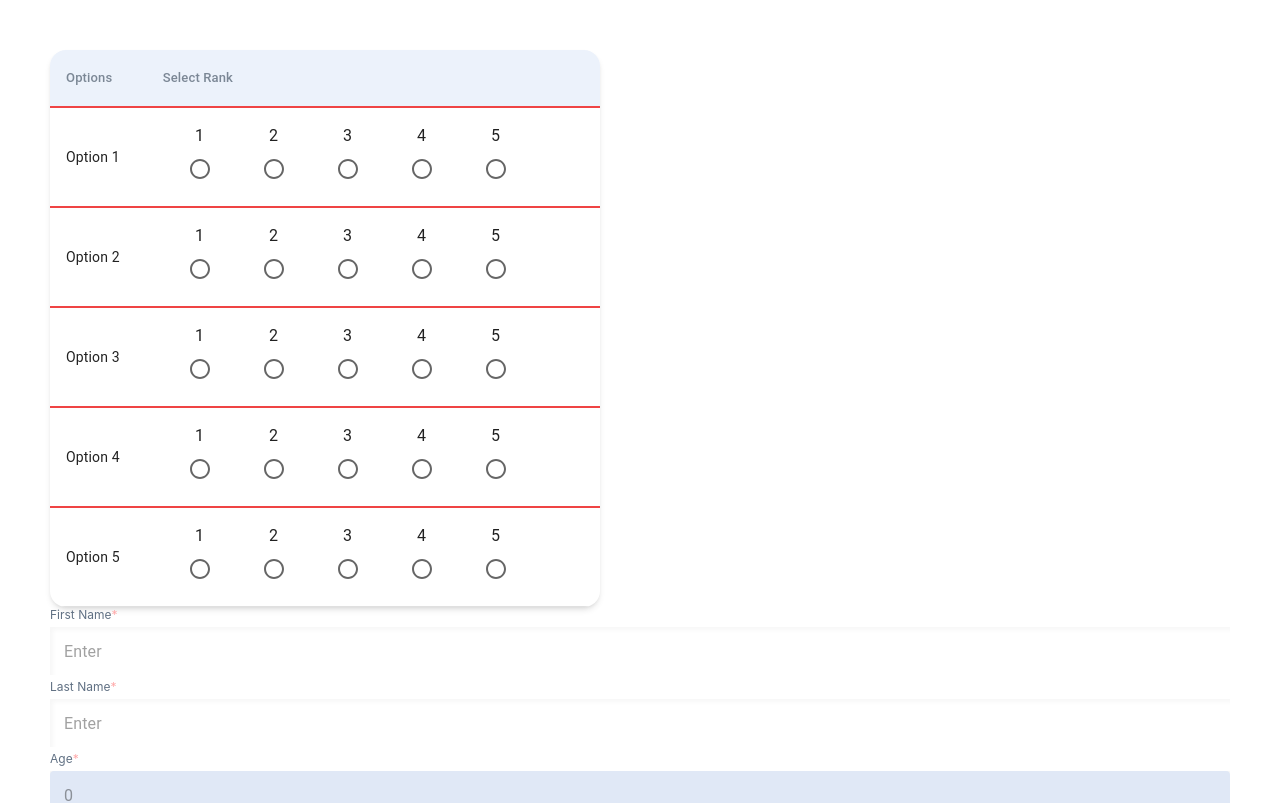
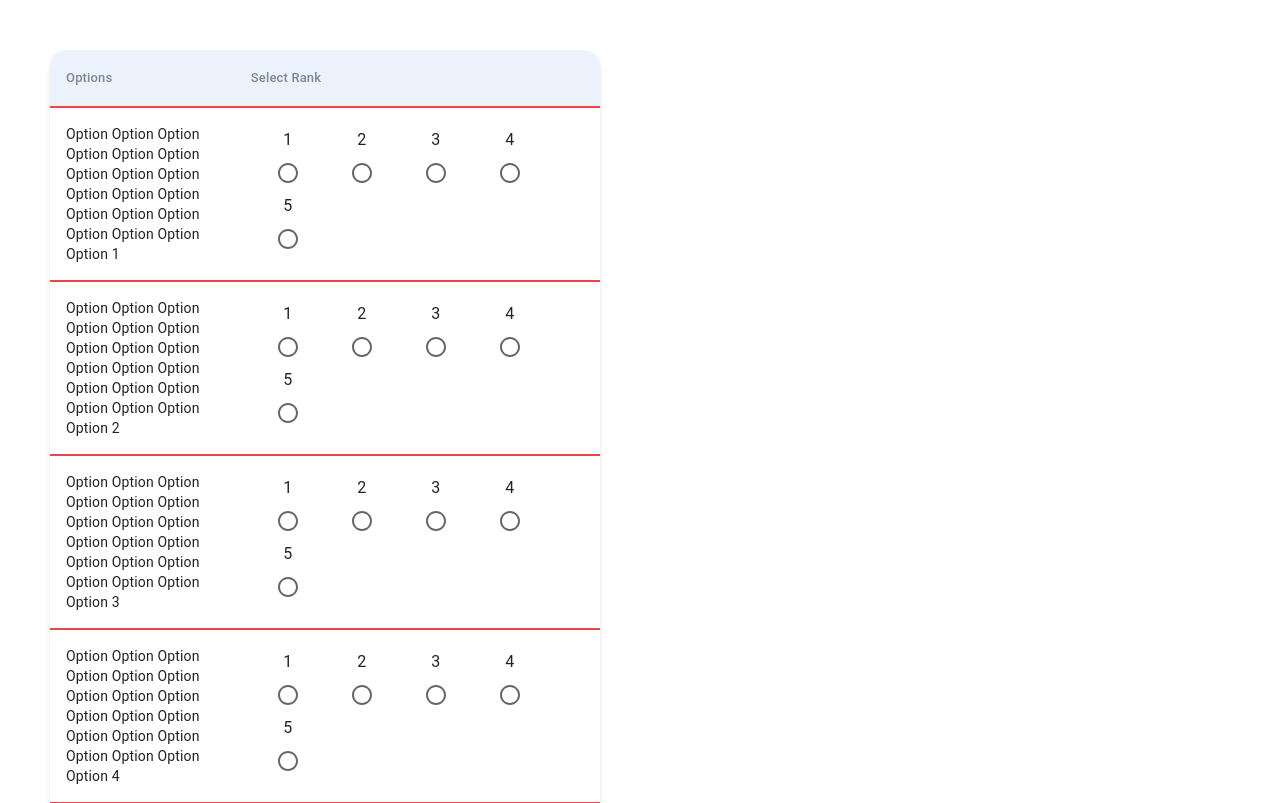
Before and after one commit to ishantsahni/ishant_fe, a React (Create React App) app: page /addUserShoppingDetails in a window 1280 px wide. Shown: the top 803 px of the page. Built offline with nearby package versions, Linux system fonts and the light colour scheme; no server answers.

Commit message:
radio button added

```diff
--- a/src/components/CustomRadioButton/index.jsx
+++ b/src/components/CustomRadioButton/index.jsx
@@ -44,8 +44,8 @@ function CustomRadioButton({ name, value, onChange, formik, group }) {
             {Array.from({ length: value.length }, (_, index) => {
               return (
                 <TableRow key={index} className="!border-t-[2px] !border-red-500">
-                  <TableCell>
-                    <p>Option {index + 1}</p>
+                  <TableCell className="!max-w-[200px] !text-wrap">
+                    <p>Option Option Option Option Option Option Option Option Option Option Option Option Option Option Option Option Option Option Option {index + 1}</p>
                   </TableCell>
                   <TableCell>
                     <RadioGroup
```
